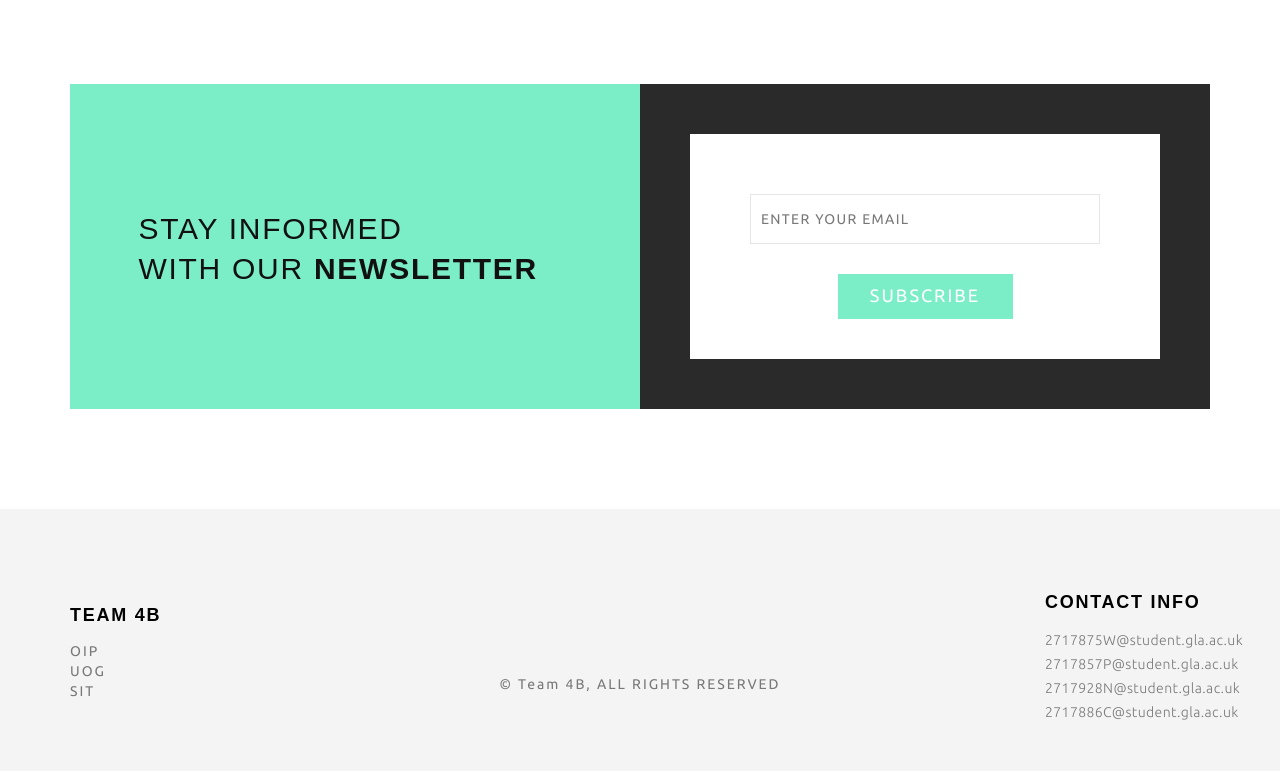
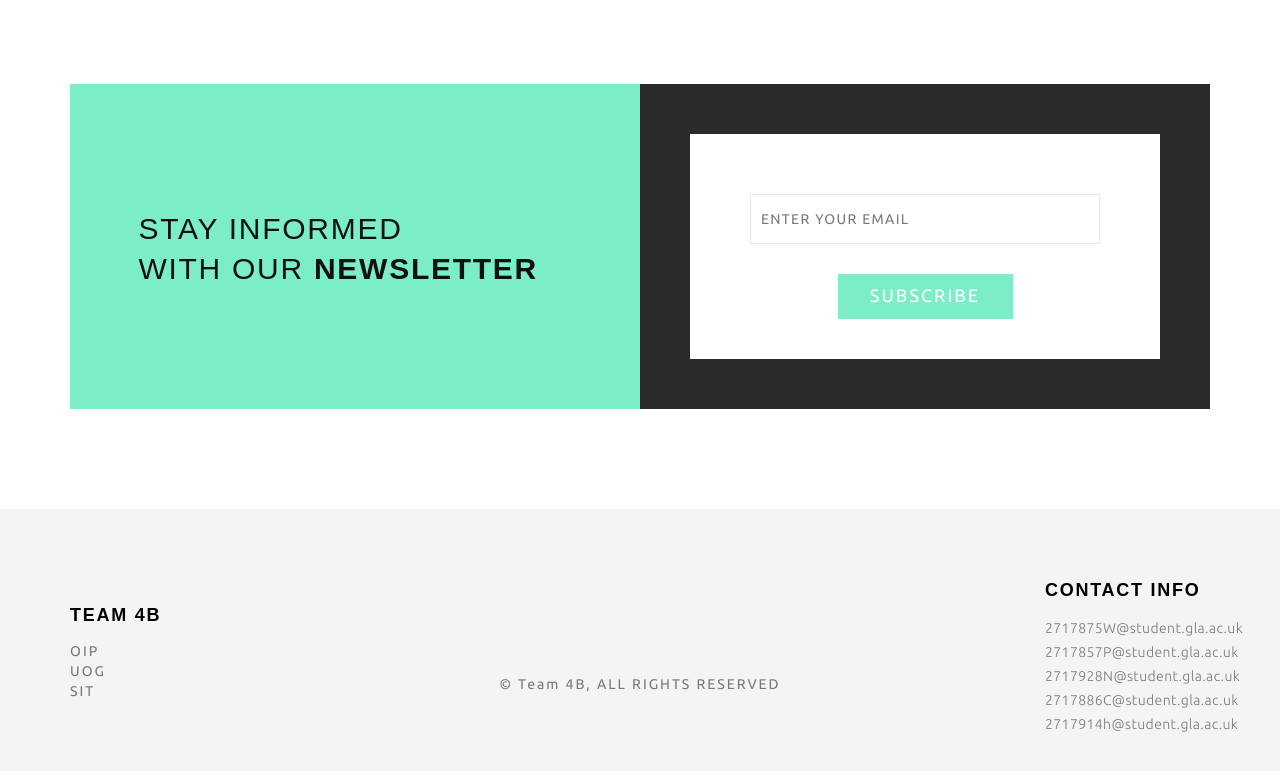
Before and after one commit to SpecialProject04b/ProjectWebPage, a website: page index.html in a window 1280 px wide. Shown: the part 7117-7888 px from the top of the page. Drawn offline with Linux system fonts and the light colour scheme; files whose address does not match are found by name; a web font is replaced by a local one.

Commit message:
Added email.

```diff
--- a/index.html
+++ b/index.html
@@ -720,6 +720,7 @@
                                     2717857P@student.gla.ac.uk<br>
                                     2717928N@student.gla.ac.uk<br>
                                     2717886C@student.gla.ac.uk<br>
+                                    2717914h@student.gla.ac.uk<br>
 
                                 </p>
                             </div>
```
